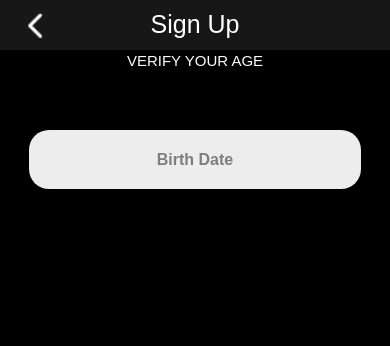
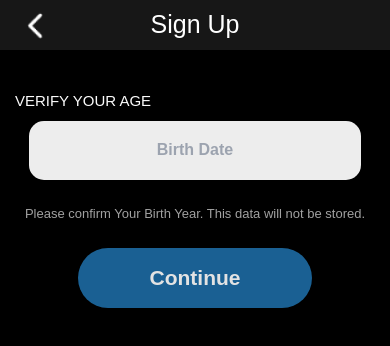
Before and after one commit to Febin-Joseph/zoomify, a React (Create React App) app in the folder client/: page /signup in a window 390 px wide. Shown: the top 346 px of the page. Built offline with nearby package versions, Linux system fonts and the light colour scheme.

Commit message:
made mobile first responsive of signup page need to work on greater devices

```diff
--- a/client/src/components/common/button/HomeBtn.jsx
+++ b/client/src/components/common/button/HomeBtn.jsx
@@ -28,7 +28,7 @@ const HomeBtn = ({ value, height, width }) => {
   return (
     <div style={{ display: 'flex', justifyContent: 'center' }}
       className='text-[#E3E3E3] text-[21px] font-semibold'>
-      <button style={buttonStyle} onClick={handleSignUpClick}>{value}</button>
+      <button style={buttonStyle} className='max-w-[350px]' onClick={handleSignUpClick}>{value}</button>
     </div>
   );
 }
--- a/client/src/components/common/button/InputBtn.jsx
+++ b/client/src/components/common/button/InputBtn.jsx
@@ -1,25 +1,33 @@
-import React from 'react'
+import { useState } from 'react';
 
 const InputBtn = ({ text, width, height, placeholder }) => {
+  const [inputBox, setInputBox] = useState('');
 
-  const buttonStyle = {
+  const inputStyle = {
     width: width ? `${width}vw` : '90px',
     height: height ? `${height}vw` : '76px',
-  }
+  };
+
   return (
-    <div className='flex justify-center'>
-      <div className='w-[100%] absolute'>
-        <p className='text-[#FBFBFB] text-[15px] justify-center text-center'>{text}</p>
+    <div className='flex flex-col items-center mt-10 lg:mt-0'>
+      <p
+        className='text-[#FBFBFB] text-[15px] text-left mb-2 mr-56'>
+        {text}
+      </p>
+      <div className='relative'>
+        <input
+          type="text"
+          style={inputStyle}
+          className={`rounded-[15px] mb-4 bg-[#EDEDED] max-w-[380px]
+            lg:max-w-[380px] min-h-[7vh] max-h-[52px] text-[#7E7E7E]
+            font-semibold text-center ${inputBox ? 'text-black' : ''}`}
+          value={inputBox}
+          onChange={(e) => setInputBox(e.target.value)}
+          placeholder={placeholder}
+        />
       </div>
-      <button
-        style={buttonStyle}
-        className='rounded-[20px] bg-[#EDEDED] max-w-[380px]
-          lg:max-w-[35vw] min-h-[7vh] max-h-[65px] mt-20 text-[#7E7E7E]
-           font-semibold text-center'>
-        {placeholder}
-      </button>
     </div>
-  )
+  );
 }
 
-export default InputBtn
+export default InputBtn;
--- a/client/src/components/common/card/MainCard.jsx
+++ b/client/src/components/common/card/MainCard.jsx
@@ -1,24 +1,21 @@
 // THIS CARD IS FOR LEFT SIDE CARD IN SIGNUP SIGNIN JOIN MEETING AND
 // NEW MEETING AND IT IS ONLY AVAILABLE IN md GREATER DEVICES
 
-import React from 'react'
-import InputBtn from '../button/InputBtn'
+import React from 'react';
 
-const MainCard = ({ title }) => {
+const MainCard = ({ title, renderInputBtn }) => {
     return (
         <div className='bg-[#1F1D1D] w-[38vw] h-[38vw] min-h-[300px] rounded-[40px]'>
             <p className='text-[#E3E3E3] text-[2.5vw] text-center font-medium mt-4'>
                 {title}
             </p>
-
-            <div className='justify-center items-center inset-0 relative'>
-                <InputBtn
-                    width={500}
-                    height={90}
-                    placeholder={"birth date"} />
-            </div>
+            {renderInputBtn && (
+                <div className='flex justify-center items-center mt-10'>
+                    {renderInputBtn()}
+                </div>
+            )}
         </div>
     )
 }
 
-export default MainCard
+export default MainCard;
--- a/client/src/pages/signup/SignUp.jsx
+++ b/client/src/pages/signup/SignUp.jsx
@@ -2,22 +2,53 @@ import React from 'react';
 import { Nav } from '../../components';
 import { MainCard } from '../../components';
 import { InputBtn } from '../../components';
+import { HomeBtn } from '../../components';
 
 const SignUp = () => {
+  // function ageVerifiction() {
+  //   if(!InputBtn.value === Number) {
+  //     alert('enter a valid date of birth')
+  //   }
+  // }
   return (
     <div className='flex flex-col bg-[#000] h-screen'>
       <Nav value={"Sign Up"} />
-      <div className='hidden lg:flex lg:items-center lg:justify-center
+      <div
+        className='hidden lg:flex lg:items-center lg:justify-center
        lg:w-[50%] lg:bg-[#2B2B2B] lg:flex-grow lg:pt-7'>
-        <MainCard title={"Sign Up"} />
+
+        <MainCard title={"Sign Up"}
+          renderInputBtn={() => (
+            //This input is for showing in the left side in lg greater devices
+            <InputBtn
+              text={"VERIFY YOUR AGE"}
+              width={85}
+              height={8}
+              placeholder={"Birth Date"}
+            />
+          )} />
       </div>
 
-      <div className='justify-center items-center '>
+      {/* This is for lg less than devices input box */}
+      <div className='justify-center items-center lg:hidden'>
         <InputBtn
           text={"VERIFY YOUR AGE"}
           width={85}
           height={8}
-          placeholder={"Birth Date"} />
+          placeholder={"Birth Date"}
+        />
+      </div>
+
+      <p
+        className='text-[#A1A1A1] text-[13px] text-center mt-2'>
+        Please confirm Your Birth Year. This data will not be stored.
+      </p>
+
+      <div className='mt-5'>
+        <HomeBtn
+        value={"Continue"}
+        width={60}
+        height={60}/>
       </div>
     </div>
   );
```
